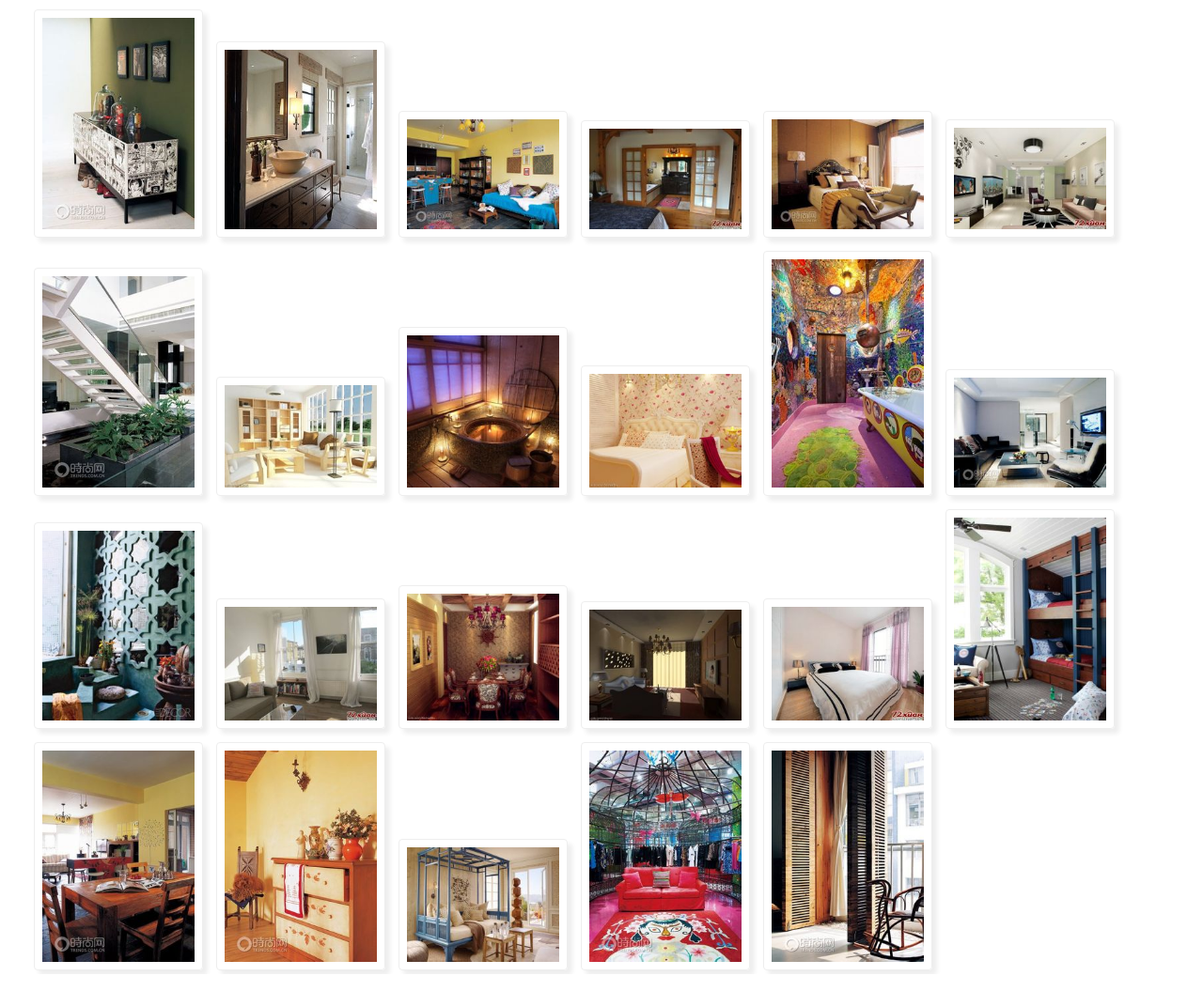
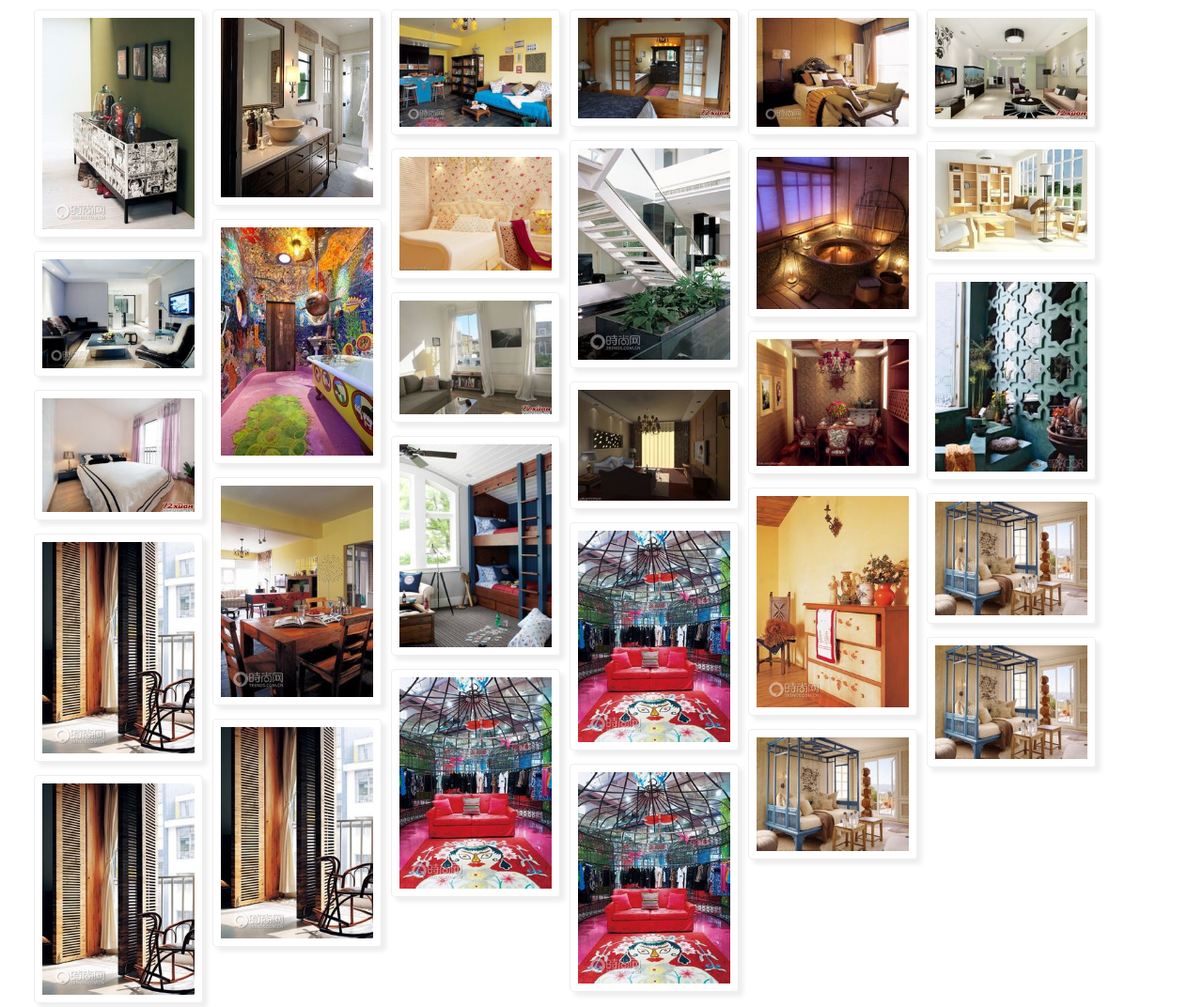
Before and after one commit to guoyx1993/waterfall, a plain HTML site: page demo/index.html in a window 1280 px wide. Shown: the whole page at 94% size. Before the commit the page ends 1037 px from the top, so only its background shows below. Drawn offline with Linux system fonts and the light colour scheme.

Commit message:
waterfall is running

```diff
--- a/demo/index.html
+++ b/demo/index.html
@@ -15,6 +15,7 @@
         	width: 96%;
         	min-width: 1000px;
         	margin:0 auto;
+        	position: relative;
         }
         .waterfall>div{
         	display: inline-block;
@@ -36,73 +37,91 @@
 </head>
 <body>
 	<div class="waterfall" id="waterfall">
-        <div>
+        <div class='img'>
         	<div><img src="images/0.jpg" alt=""></div>
         </div>
-        <div>
+        <div class='img'>
         	<div><img src="images/1.jpg" alt=""></div>
         </div>
-        <div>
+        <div class='img'>
         	<div><img src="images/2.jpg" alt=""></div>
         </div>
-        <div>
+        <div class='img'>
         	<div><img src="images/3.jpg" alt=""></div>
         </div>
-        <div>
+        <div class='img'>
         	<div><img src="images/4.jpg" alt=""></div>
         </div>
-        <div>
+        <div class='img'>
         	<div><img src="images/5.jpg" alt=""></div>
         </div>
-        <div>
+        <div class='img'>
         	<div><img src="images/6.jpg" alt=""></div>
         </div>
-        <div>
+        <div class='img'>
         	<div><img src="images/7.jpg" alt=""></div>
         </div>
-        <div>
+        <div class='img'>
         	<div><img src="images/8.jpg" alt=""></div>
         </div>
-        <div>
+        <div class='img'>
         	<div><img src="images/9.jpg" alt=""></div>
         </div>
-        <div>
+        <div class='img'>
         	<div><img src="images/10.jpg" alt=""></div>
         </div>
-        <div>
+        <div class='img'>
         	<div><img src="images/11.jpg" alt=""></div>
         </div>
-        <div>
+        <div class='img'>
         	<div><img src="images/12.jpg" alt=""></div>
         </div>
-        <div>
+        <div class='img'>
         	<div><img src="images/13.jpg" alt=""></div>
         </div>
-        <div>
+        <div class='img'>
         	<div><img src="images/14.jpg" alt=""></div>
         </div>
-        <div>
+        <div class='img'>
         	<div><img src="images/15.jpg" alt=""></div>
         </div>
-        <div>
+        <div class='img'>
         	<div><img src="images/16.jpg" alt=""></div>
         </div>
-        <div>
+        <div class='img'>
         	<div><img src="images/17.jpg" alt=""></div>
         </div>
-        <div>
+        <div class='img'>
         	<div><img src="images/18.jpg" alt=""></div>
         </div>
-        <div>
+        <div class='img'>
         	<div><img src="images/19.jpg" alt=""></div>
         </div>
-        <div>
+        <div class='img'>
         	<div><img src="images/20.jpg" alt=""></div>
         </div>
-        <div>
+        <div class='img'>
         	<div><img src="images/21.jpg" alt=""></div>
         </div>
-        <div>
+        <div class='img'>
+        	<div><img src="images/22.jpg" alt=""></div>
+        </div>
+        <div class='img'>
+        	<div><img src="images/20.jpg" alt=""></div>
+        </div>
+        <div class='img'>
+        	<div><img src="images/21.jpg" alt=""></div>
+        </div>
+        <div class='img'>
+        	<div><img src="images/22.jpg" alt=""></div>
+        </div>
+        <div class='img'>
+        	<div><img src="images/20.jpg" alt=""></div>
+        </div>
+        <div class='img'>
+        	<div><img src="images/21.jpg" alt=""></div>
+        </div>
+        <div class='img'>
         	<div><img src="images/22.jpg" alt=""></div>
         </div>
 	</div>
--- a/demo/js/main.js
+++ b/demo/js/main.js
@@ -0,0 +1,93 @@
+window.onload = function(){
+
+    waterfall('waterfall','img');
+
+    var source = {"data" : [{"src" : "0.jpg"},{"src" : "1.jpg"},{"src" : "2.jpg"},{"src" : "3.jpg"},{"src" : "4.jpg"}]}
+
+    window.onscroll = loadAuto();
+}
+
+//自动加载
+function loadAuto(){
+        //无限加载，只要满足距离条件，都会for循环加载一次
+        if(scrollTopOk('waterfall','img')){
+
+            for(var i = 0;i<source.data.length;i++){
+                var addImgO = document.createElement('div');
+                addImgO.className = 'img';
+
+                var imgOchild = document.createElement('div');
+
+                var imgO = document.createElement('img');
+                imgO.src = 'images/' + source.data[i].src;
+
+                var parentO = document.getElementById('waterfall');
+
+                parentO.appendChild(addImgO);
+                addImgO.appendChild(imgOchild);
+                imgOchild.appendChild(imgO);
+                console.log(imgO.src);
+
+            }
+
+        }
+        waterfall('waterfall','img');
+    }
+//拖动滚动条，判断是否加载的条件
+function scrollTopOk(parent,child){
+    //滚动条拖动的距离
+    var scrollTopH = document.body.scrollTop || document.documentElement.scrollTop;
+    //当前页面的可视区域
+    var clientH = document.body.clientHeight || document.documentElement.clientHeight;
+    //最后一张图片顶部的距离，出现最后一张图片时，开始加载
+    var boxO = document.getElementById(parent);
+    var imgs = getCalssObject(boxO,child);
+    var lastImgH = imgs[imgs.length-1].offsetTop;
+    console.log(scrollTopH +','+ clientH +','+lastImgH);
+    return lastImgH < scrollTopH + clientH? true:false;
+}
+//实现图片瀑布流排放
+function waterfall(parent,child){
+	var boxO = document.getElementById(parent);
+	//var imgs = boxO.getElementsByClassName(child);
+    var imgs = getCalssObject(boxO,child);
+	var imgsH = [],
+	    boxW = boxO.offsetWidth,
+	    imgW = imgs[0].offsetWidth,
+	    col =  parseInt(boxW/imgW);
+	    for(var i = 0; i<imgs.length;i++){
+
+	    	imgs[i].style.position = 'absolute';
+
+            if(i < col){
+                imgs[i].style.top =0;
+	    		imgs[i].style.left = imgW*i + 'px';
+                var H = imgs[i].offsetHeight;
+                imgsH.push(H);
+	    	}else{
+                var minH = Math.min.apply(null,imgsH),
+                    index;
+                for(var j in imgsH){
+                    if(imgsH[j] === minH){
+                        index = j;
+                    }
+                };
+                imgs[i].style.top = minH + 'px';
+                imgs[i].style.left = index*imgW + 'px';
+                imgsH[index] = imgsH[index] + imgs[i].offsetHeight;
+                console.log(index+','+i)
+
+	    	}
+	    }
+}
+//找到父级下特指calss的元素
+function getCalssObject(parent,childName){
+    var allChild = parent.getElementsByTagName('*');
+    var childO = [];//创建空数组，存放类名元素
+    for(var i = 0;i < allChild.length;i++){
+        if(allChild[i].className === childName){
+            childO.push(allChild[i]);
+        }
+    };
+    return childO;
+}
```
Also changed, not shown: gulpfile.js (added, +15 -0 lines), demo/tips.txt (added).
